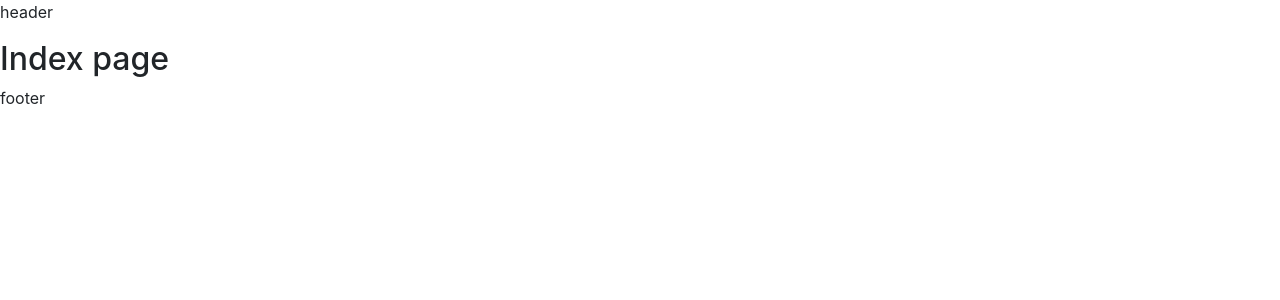
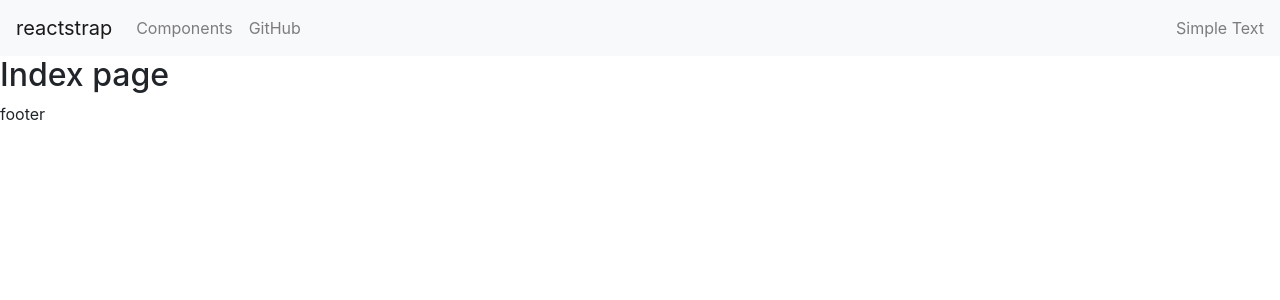
Before and after one commit to LuisCusihuaman/seoblog, a Next.js app in the folder frontend/: page / in a window 1280 px wide. Shown: the top 300 px of the page. Built offline with nearby package versions, Linux system fonts and the light colour scheme.

Commit message:
feat(index): reactstrap navbar

```diff
--- /dev/null
+++ b/frontend/components/Header.js
@@ -0,0 +1,43 @@
+import React, { useState } from 'react';
+import {
+  Collapse,
+  Navbar,
+  NavbarToggler,
+  NavbarBrand,
+  Nav,
+  NavItem,
+  NavLink,
+  UncontrolledDropdown,
+  DropdownToggle,
+  DropdownMenu,
+  DropdownItem,
+  NavbarText,
+} from 'reactstrap';
+
+const Header = (props) => {
+  const [isOpen, setIsOpen] = useState(false);
+
+  const toggle = () => setIsOpen(!isOpen);
+
+  return (
+    <div>
+      <Navbar color="light" light expand="md">
+        <NavbarBrand href="/">reactstrap</NavbarBrand>
+        <NavbarToggler onClick={toggle} />
+        <Collapse isOpen={isOpen} navbar>
+          <Nav className="mr-auto" navbar>
+            <NavItem>
+              <NavLink href="/components/">Components</NavLink>
+            </NavItem>
+            <NavItem>
+              <NavLink href="https://github.com/reactstrap/reactstrap">GitHub</NavLink>
+            </NavItem>
+          </Nav>
+          <NavbarText>Simple Text</NavbarText>
+        </Collapse>
+      </Navbar>
+    </div>
+  );
+};
+
+export default Header;
--- a/frontend/components/Layout.js
+++ b/frontend/components/Layout.js
@@ -1,7 +1,9 @@
+import Header from './Header';
+
 export const Layout = ({ children }) => {
   return (
     <>
-			<p>header</p>
+      <Header />
       {children}
       <p>footer</p>
     </>
```
Lines whose indentation alone changed are shown as unchanged.
